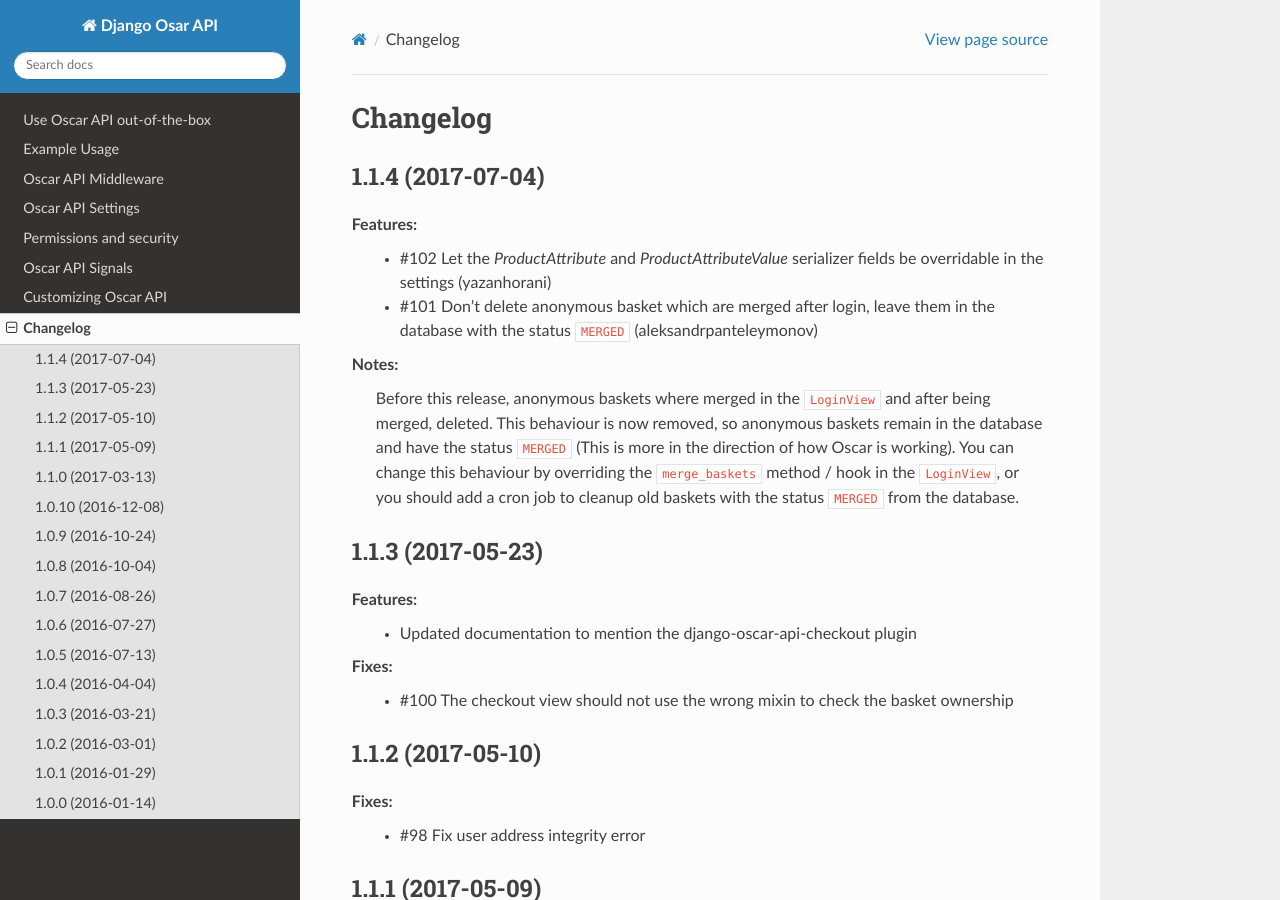
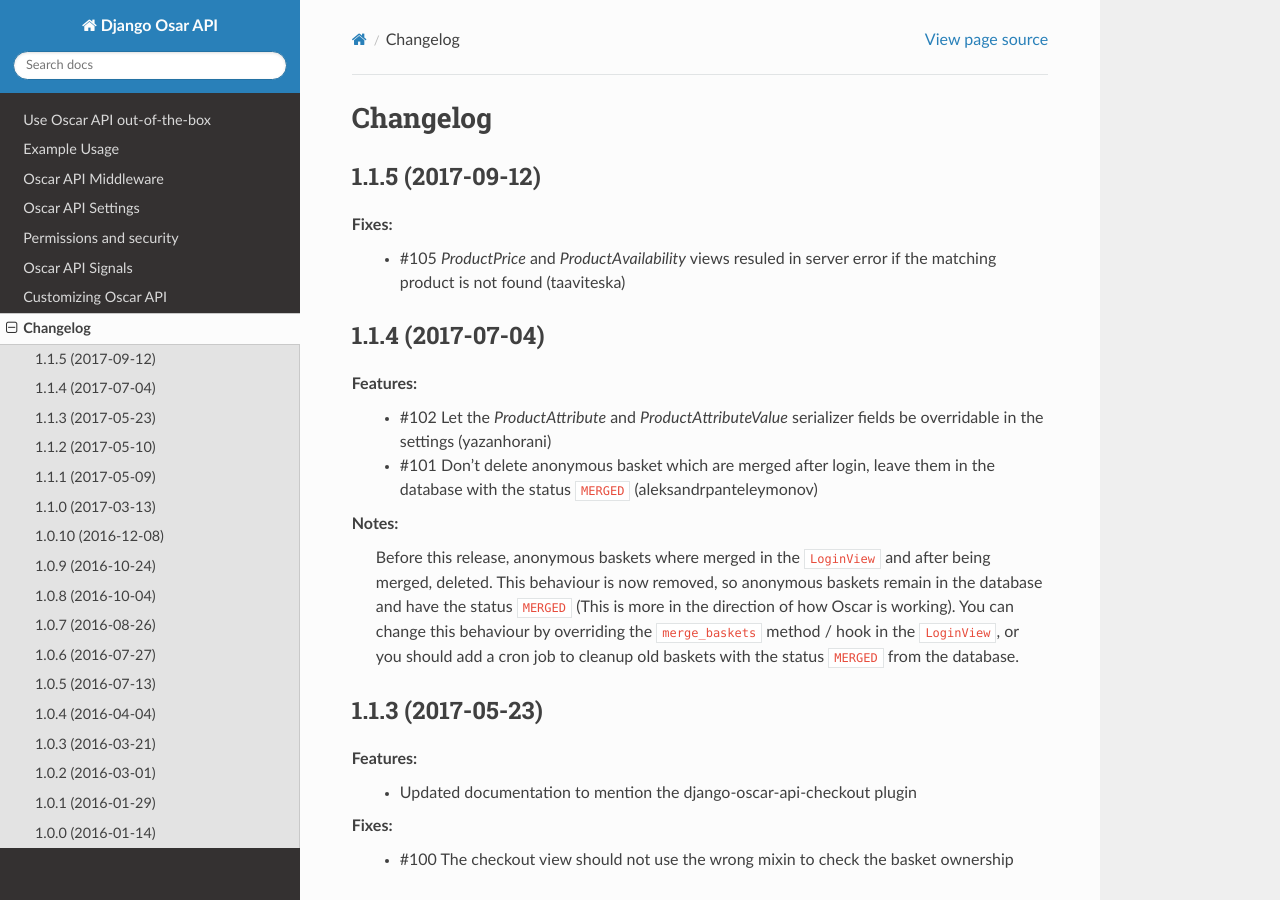
Before and after one commit to dudleyhunt86/django-api-ovrride, a Sphinx documentation site: the page built from docs/source/changelog.rst, in a window 1280 px wide and 900 px high. Built offline with Sphinx 7.4.7 and the Read the Docs theme 2.0.0, drawn with Linux system fonts in a browser that asks for light colours.

Commit message:
Prepare for release 1.1.5

```diff
--- a/docs/source/changelog.rst
+++ b/docs/source/changelog.rst
@@ -1,6 +1,10 @@
 =========
 Changelog
 =========
+1.1.5 (2017-09-12)
+-------------------
+Fixes:
+  * #105 `ProductPrice` and `ProductAvailability` views resuled in server error if the matching product is not found (taaviteska)
 
 1.1.4 (2017-07-04)
 -------------------
--- a/setup.py
+++ b/setup.py
@@ -1,6 +1,6 @@
 from setuptools import setup, find_packages
 
-__version__ = "1.1.4"
+__version__ = "1.1.5"
 
 
 setup(
```
